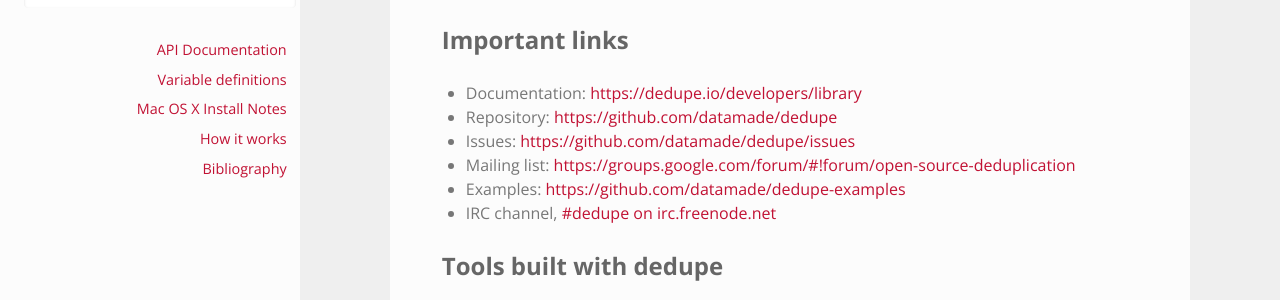
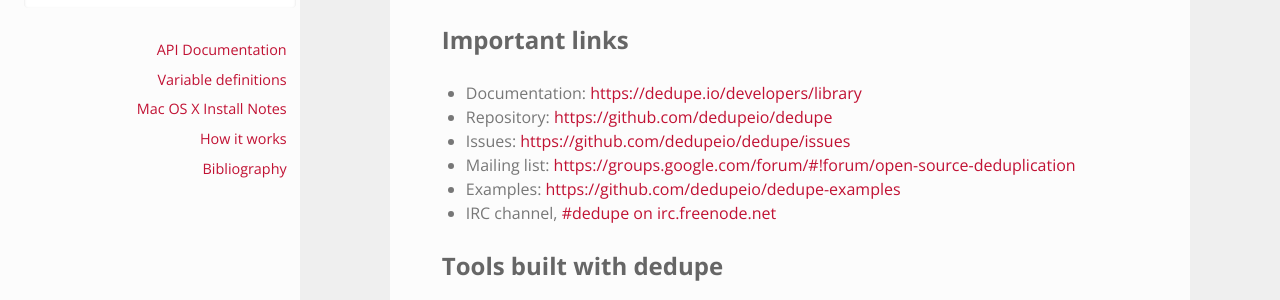
Before and after one commit to dedupeio/dedupe, a Sphinx documentation site: the page built from docs/index.rst, in a window 1280 px wide and 900 px high, scrolled down 377 px. Shown: the part 154-454 px from the top of the window. Built offline with Sphinx 7.4.7 and the Read the Docs theme 2.0.0, drawn with Linux system fonts in a browser that asks for light colours; some of the changed lines change nothing that is shown; some of the changed text lies outside the part shown.

Commit message:
fix broken links in docs after name change from datamade to dedupeio

```diff
--- a/docs/index.rst
+++ b/docs/index.rst
@@ -21,10 +21,10 @@
 ===============
 
 * Documentation: https://dedupe.io/developers/library
-* Repository: https://github.com/datamade/dedupe
-* Issues: https://github.com/datamade/dedupe/issues
+* Repository: https://github.com/dedupeio/dedupe
+* Issues: https://github.com/dedupeio/dedupe/issues
 * Mailing list: https://groups.google.com/forum/#!forum/open-source-deduplication
-* Examples: https://github.com/datamade/dedupe-examples
+* Examples: https://github.com/dedupeio/dedupe-examples
 * IRC channel, `#dedupe on irc.freenode.net <http://webchat.freenode.net/?channels=dedupe>`__
 
 Tools built with dedupe
@@ -33,8 +33,8 @@
 `Dedupe.io <https://dedupe.io/>`__
 A full service web service powered by dedupe for de-duplicating and find matches in your messy data. It provides an easy-to-use interface and provides cluster review and automation, as well as advanced record linkage, continuous matching and API integrations. `See the product page <https://dedupe.io/>`__ and the `launch blog post <https://datamade.us/blog/introducing-dedupeio>`__.
 
-`csvdedupe <https://github.com/datamade/csvdedupe>`__
-Command line tool for de-duplicating and `linking <https://github.com/datamade/csvdedupe#csvlink-usage>`__ CSV files. Read about it on `Source Knight-Mozilla OpenNews <https://source.opennews.org/en-US/articles/introducing-cvsdedupe/>`__.
+`csvdedupe <https://github.com/dedupeio/csvdedupe>`__
+Command line tool for de-duplicating and `linking <https://github.com/dedupeio/csvdedupe#csvlink-usage>`__ CSV files. Read about it on `Source Knight-Mozilla OpenNews <https://source.opennews.org/en-US/articles/introducing-cvsdedupe/>`__.
 
 Contents
 ========
@@ -77,30 +77,30 @@
 Dedupe is a library and not a stand-alone command line tool. To
 demonstrate its usage, we have come up with a `few example recipes for
 different sized datasets for you
-<https://github.com/datamade/dedupe-examples/archive/0.5.zip>`__
-(`repo <https://github.com/datamade/dedupe-examples>`__, as well as
+<https://github.com/dedupeio/dedupe-examples/archive/0.5.zip>`__
+(`repo <https://github.com/dedupeio/dedupe-examples>`__, as well as
 annotated source code:
 
-* `Small data deduplication <http://datamade.github.com/dedupe-examples/docs/csv_example.html>`__
-* `Bigger data deduplication ~700K <http://datamade.github.com/dedupe-examples/docs/mysql_example.html>`__
-* `Record Linkage  <http://datamade.github.com/dedupe-examples/docs/record_linkage_example.html>`__
-* `Postgres <http://datamade.github.io/dedupe-examples/docs/pgsql_example.html>`__
-* `Patent Author Disambiguation <http://datamade.github.io/dedupe-examples/docs/patent_example.html>`__
+* `Small data deduplication <http://dedupeio.github.io/dedupe-examples/docs/csv_example.html>`__
+* `Bigger data deduplication ~700K <http://dedupeio.github.io/dedupe-examples/docs/mysql_example.html>`__
+* `Record Linkage  <http://dedupeio.github.io/dedupe-examples/docs/record_linkage_example.html>`__
+* `Postgres <http://dedupeio.github.io/dedupe-examples/docs/pgsql_example.html>`__
+* `Patent Author Disambiguation <http://dedupeio.github.io/dedupe-examples/docs/patent_example.html>`__
 
 Errors / Bugs
 =============
 
 If something is not behaving intuitively, it is a bug, and should be
-reported. `Report it here <https://github.com/datamade/dedupe/issues>`__
+reported. `Report it here <https://github.com/dedupeio/dedupe/issues>`__
 
 Contributing to dedupe
 ======================
 
-Check out `dedupe <https://github.com/datamade/dedupe>`__
+Check out `dedupe <https://github.com/dedupeio/dedupe>`__
 repo for how to contribute to the library.
 
 Check out `dedupe-examples
-<https://github.com/datamade/dedupe-examples>`__ for how to contribute
+<https://github.com/dedupeio/dedupe-examples>`__ for how to contribute
 a useful example of using dedupe.
 
 Citing dedupe
@@ -108,7 +108,7 @@
 
 If you use Dedupe in an academic work, please give this citation:
 
-Gregg, Forest and Derek Eder. 2015. Dedupe. https://github.com/datamade/dedupe.
+Gregg, Forest and Derek Eder. 2015. Dedupe. https://github.com/dedupeio/dedupe.
 
 
 Indices and tables
```
